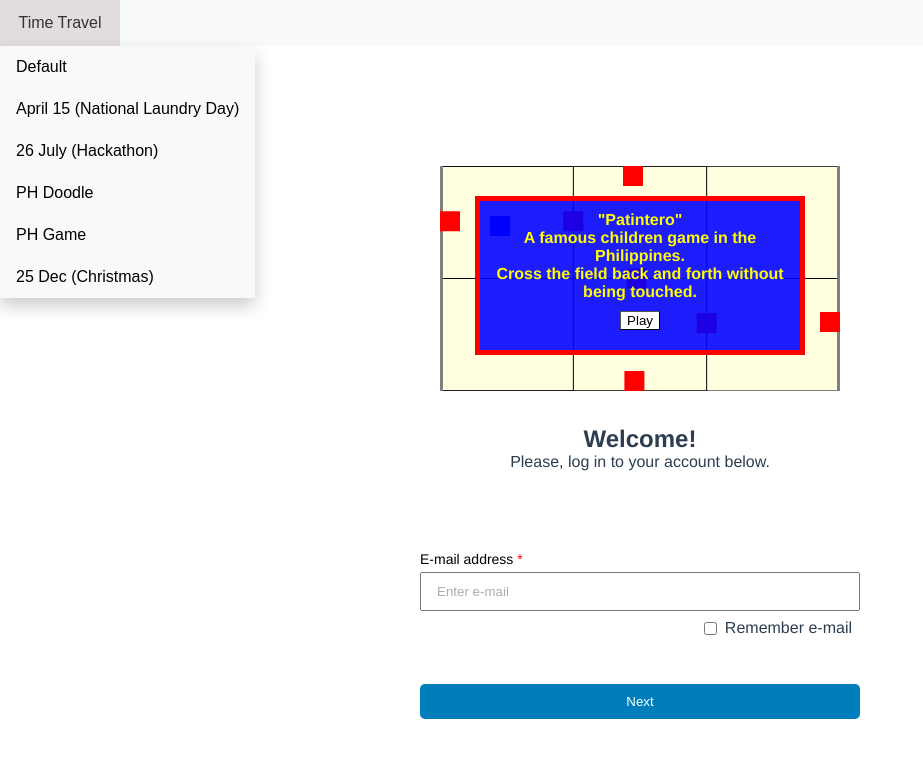
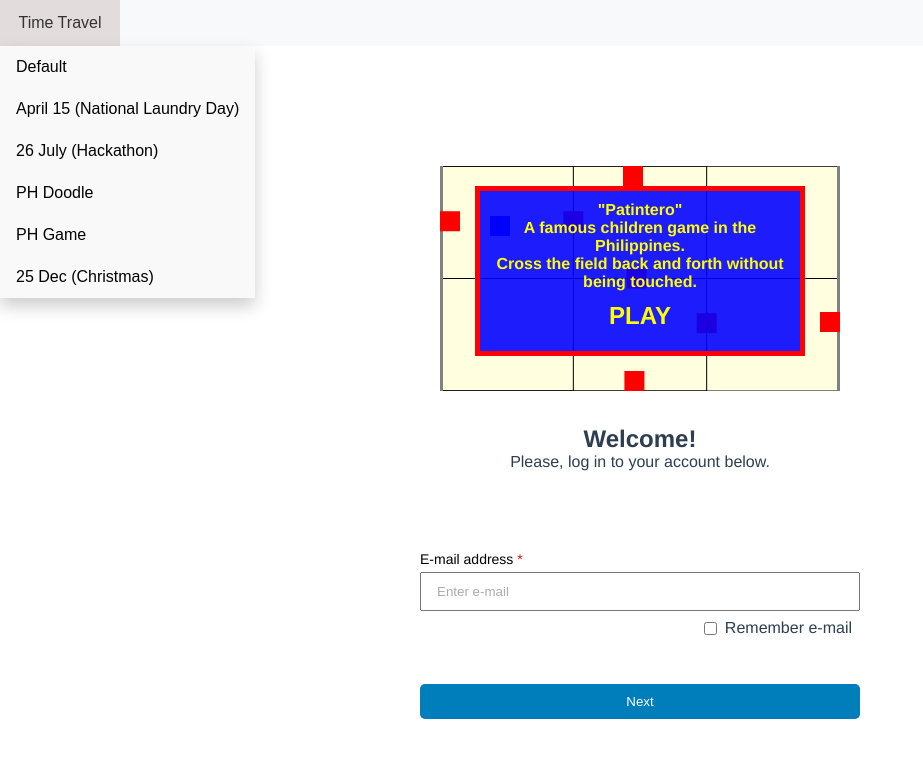
Before and after one commit to ernieay/sm-login-hackathon-22, a Vue app: page /ph-game in a window 1280 px wide. Shown: the top 758 px of the page, without its empty margins (0-923 px from the left). Built offline with nearby package versions, Linux system fonts and the light colour scheme.

Commit message:
some styling

```diff
--- a/src/views/PhGameView.vue
+++ b/src/views/PhGameView.vue
@@ -285,7 +285,7 @@ export default {
 
 .ph-game .instruction {
   position: absolute;
-  top: 150px;
+  top: 140px;
   left: 50%;
   padding: 10px;
   width: 300px;
@@ -297,9 +297,19 @@ export default {
 }
 
 .ph-game .instruction button {
-  background-color: white;
   border-width: 1px;
   margin: 10px;
+  font-weight: bold;
+  background: none;
+  border: none;
+  color: yellow;
+  font-size: 24px;
+  text-transform: uppercase;
+  cursor: pointer;
+}
+
+.ph-game .instruction button:hover {
+  text-decoration: underline;
 }
 
 .ph-game .instruction p {
```
